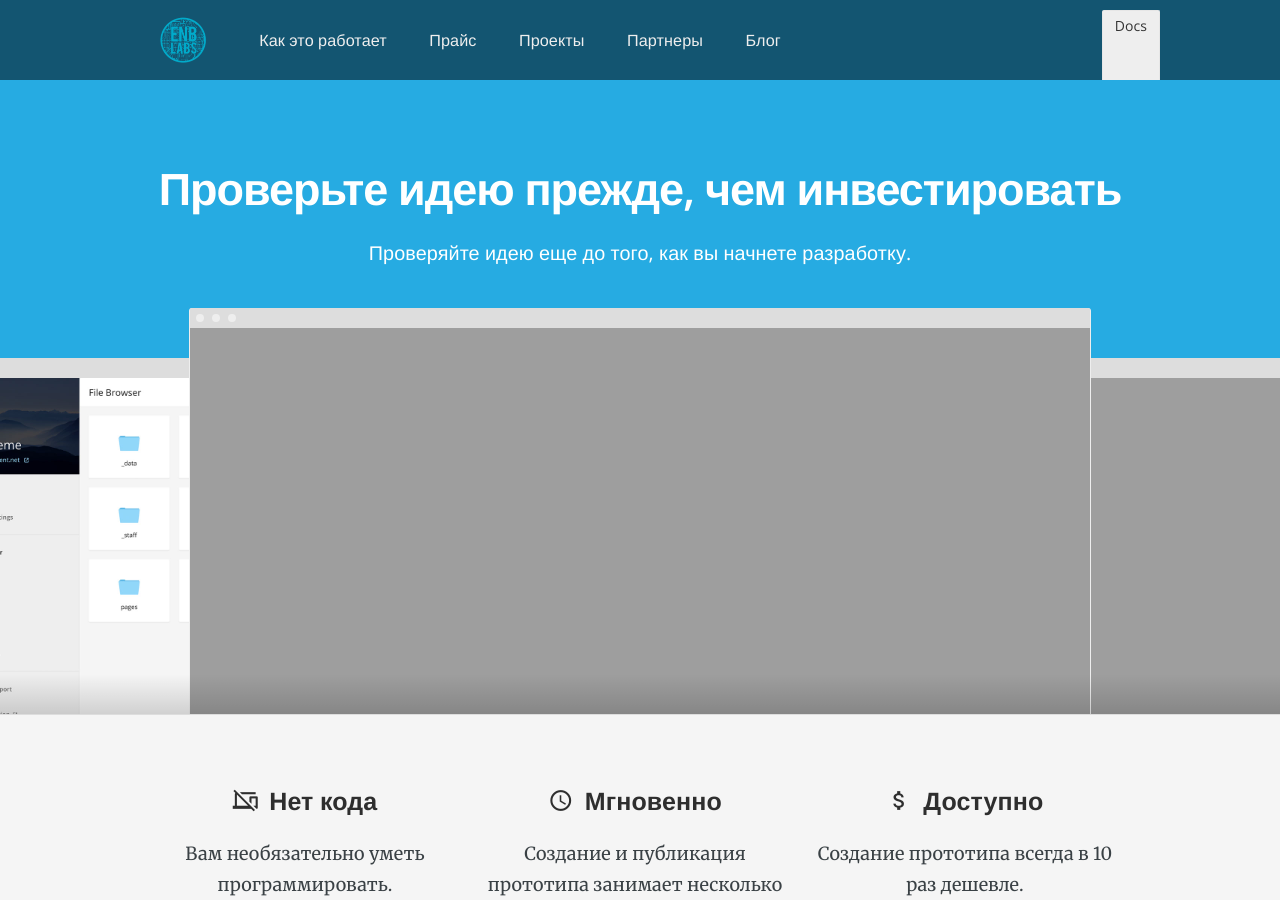
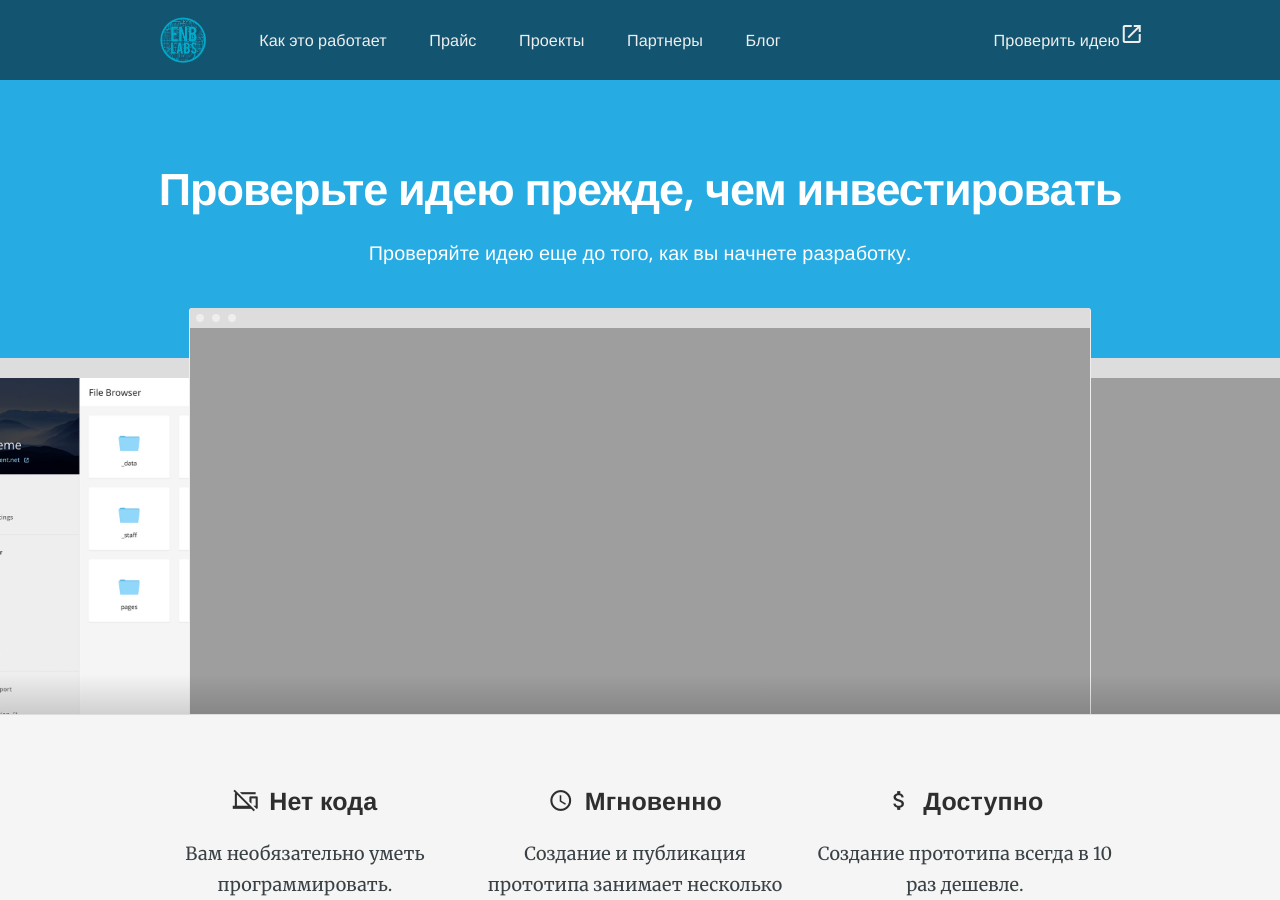
Before and after one commit to RakhimyanTim/enblabs.github.io, a Jekyll site: the page built from pages/index.html, in a window 1280 px wide and 900 px high. Built offline with Jekyll 4.4.1, drawn with Linux system fonts in a browser that asks for light colours; nearby versions of some CDN libraries.

Commit message:
Update default.html

```diff
--- a/_layouts/default.html
+++ b/_layouts/default.html
@@ -32,7 +32,7 @@
 					</ul>
 
 					<ul class="user">
-						<li><a target="_blank" href="https://goo.gl/forms/XSokvk5lUzY4Vpbl2" class="btn">Docs</a></li>
+						<li><a target="_blank" href="https://goo.gl/forms/XSokvk5lUzY4Vpbl2">Проверить идею<i class="material-icons">open_in_new</i></a></li>
 					</ul>
 				</div>
 
```
